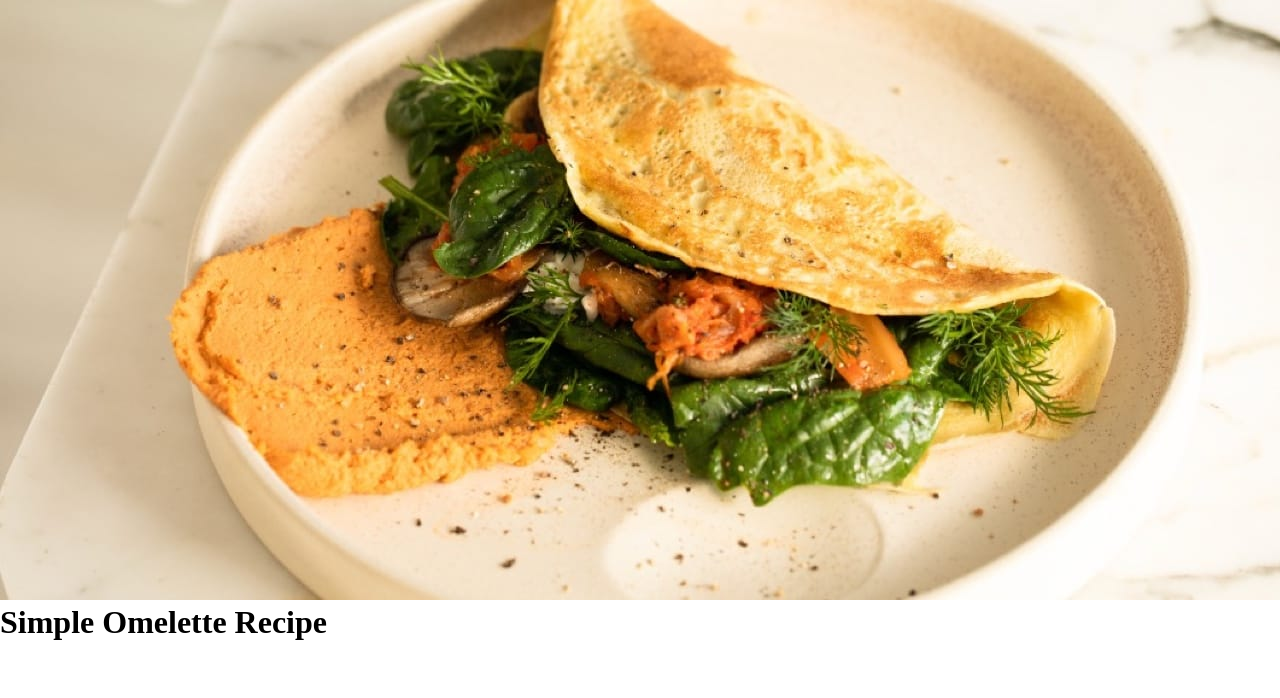
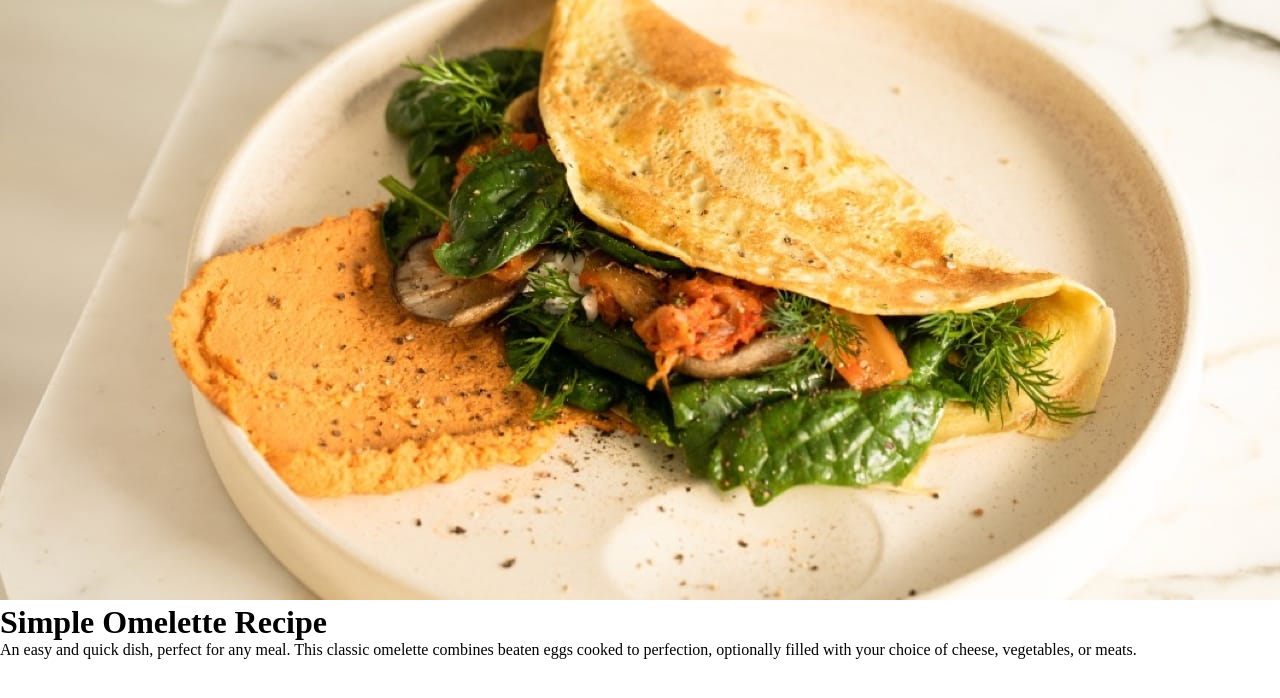
Before and after one commit to Paola-Gabriele/recipe-page-main, a plain HTML site: page index.html in a window 1280 px wide. Shown: the top 698 px of the page. Drawn offline with Linux system fonts and the light colour scheme.

Commit message:
add main + paragraph

```diff
--- a/index.html
+++ b/index.html
@@ -23,8 +23,12 @@
     <title>Simple Omelette Recipe</title>
 </head>
 <body>
+    <main>
+        <img src="assets/images/image-omelette.jpeg" alt="">
 
-    <img src="assets/images/image-omelette.jpeg" alt="">
-    <h1>Simple Omelette Recipe</h1>
+        <h1>Simple Omelette Recipe</h1>
+
+        <p>An easy and quick dish, perfect for any meal. This classic omelette combines beaten eggs cooked to perfection, optionally filled with your choice of cheese, vegetables, or meats.</p>
+    </main>
 </body>
 </html>
```
